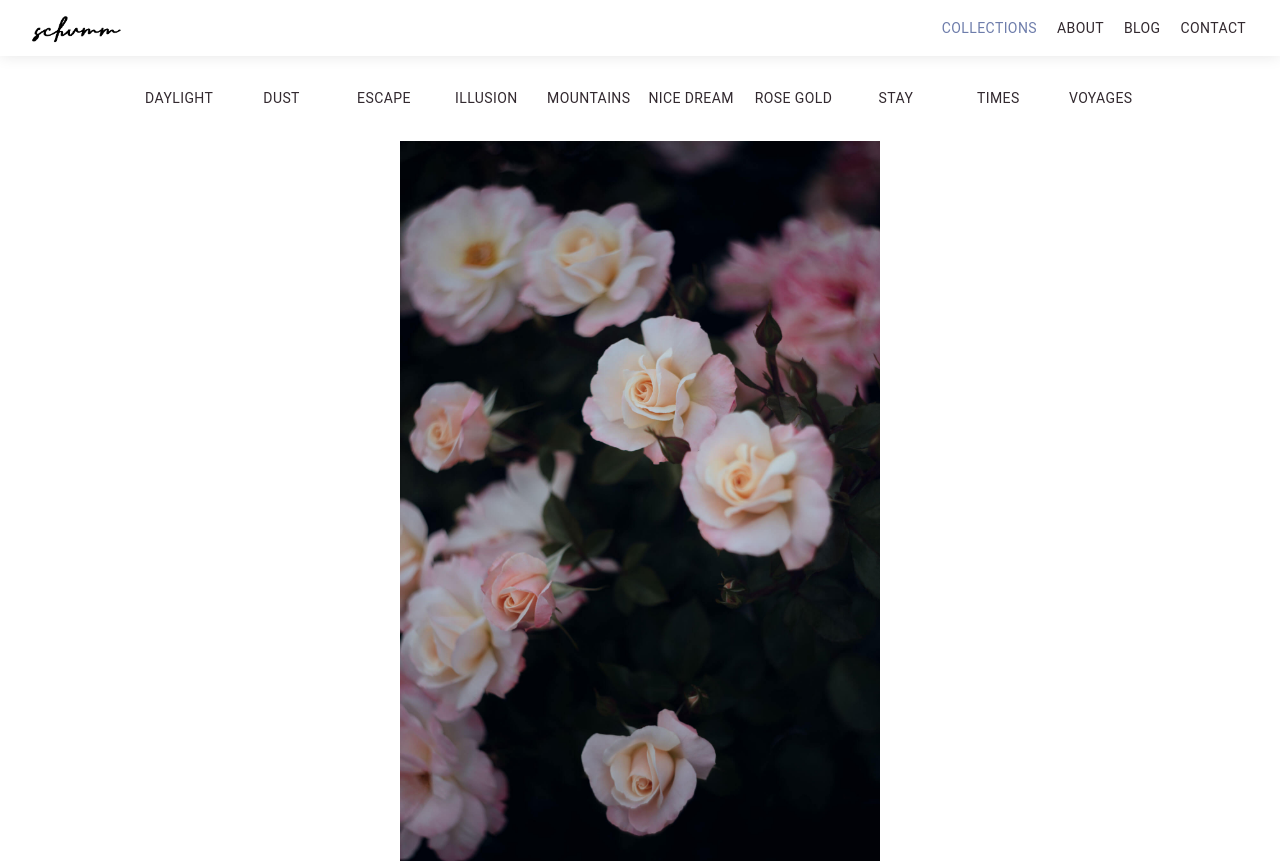
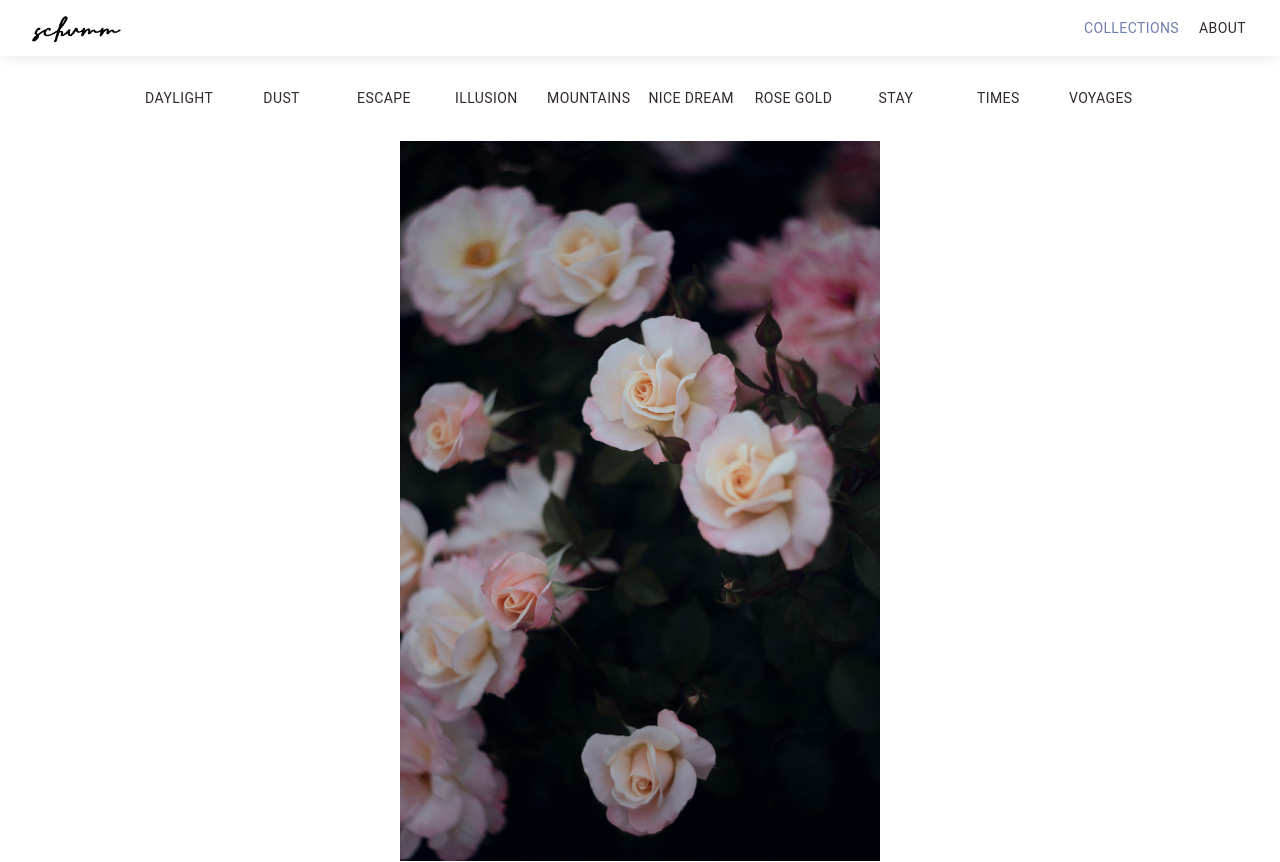
Before and after one commit to schummd/schummd.github.io, a React (Create React App) app: page /collections in a window 1280 px wide. Shown: the top 862 px of the page. Built offline with nearby package versions, Linux system fonts and the light colour scheme.

Commit message:
updated menu

```diff
--- a/src/App.jsx
+++ b/src/App.jsx
@@ -40,7 +40,7 @@ function App() {
           <Routes>
             <Route path='/' element={<Hero />} />
             <Route path='/about' element={<About />} />
-            <Route path='/contact' element={<Contact />} />
+            {/* <Route path='/contact' element={<Contact />} /> */}
             <Route path='/collections' element={<Collections />} />
             {/* <Route path='/collections/daylight' element={<Daylight />} />
             <Route path='/collections/dust' element={<Dust />} />
--- a/src/components/Gallery.jsx
+++ b/src/components/Gallery.jsx
@@ -12,6 +12,8 @@ function Gallery ({ name }) {
 
 	importAll(require.context('../assets/collections', false, /\.jpg/));
 	const images = Object.entries(cache).map(module => module[1]);
+
+	console.log(typeof cache);
 
 	return (
 		<>
--- a/src/components/Header.jsx
+++ b/src/components/Header.jsx
@@ -141,8 +141,8 @@ export default function Header (props) {
       <List>
 				<ListItem><DrawerNavButton onClick={() => navigate('/collections')} disableRipple='true'><p>Collections</p></DrawerNavButton></ListItem>
 				<ListItem><DrawerNavButton onClick={() => navigate('/about')} disableRipple='true'><p>About</p></DrawerNavButton></ListItem>
-				<ListItem><DrawerNavButton onClick={() => navigate('/about')} disableRipple='true'><p>Blog</p></DrawerNavButton></ListItem>
-				<ListItem><DrawerNavButton onClick={() => navigate('/contact')} disableRipple='true'><p>Contact</p></DrawerNavButton></ListItem>
+				{/* <ListItem><DrawerNavButton onClick={() => navigate('/about')} disableRipple='true'><p>Blog</p></DrawerNavButton></ListItem> */}
+				{/* <ListItem><DrawerNavButton onClick={() => navigate('/contact')} disableRipple='true'><p>Contact</p></DrawerNavButton></ListItem> */}
       </List>
 
     </Box>
@@ -196,17 +196,17 @@ export default function Header (props) {
 							<NavButton onClick={() => handleClick('about')} disableRipple='true'><p>About</p></NavButton>
 						}
 
-						{
+						{/* {
 							activeLink === 'blog' ?
 							<NavButtonActive onClick={() => handleClick('blog')} disableRipple='true'><p>Blog</p></NavButtonActive> :
 							<NavButton onClick={() => handleClick('blog')} disableRipple='true'><p>Blog</p></NavButton>
-						}
+						} */}
 
-						{
+						{/* {
 							activeLink === 'contact' ?
 							<NavButtonActive onClick={() => handleClick('contact')} disableRipple='true'><p>Contact</p></NavButtonActive> :
 							<NavButton onClick={() => handleClick('contact')} disableRipple='true'><p>Contact</p></NavButton>
-						}
+						} */}
 					</Box>
 
 				</Toolbar>
```
Also changed, not shown: src/assets/hero-1.jpg (deleted), 1 other file (tests, documents, lock files or other folders).
